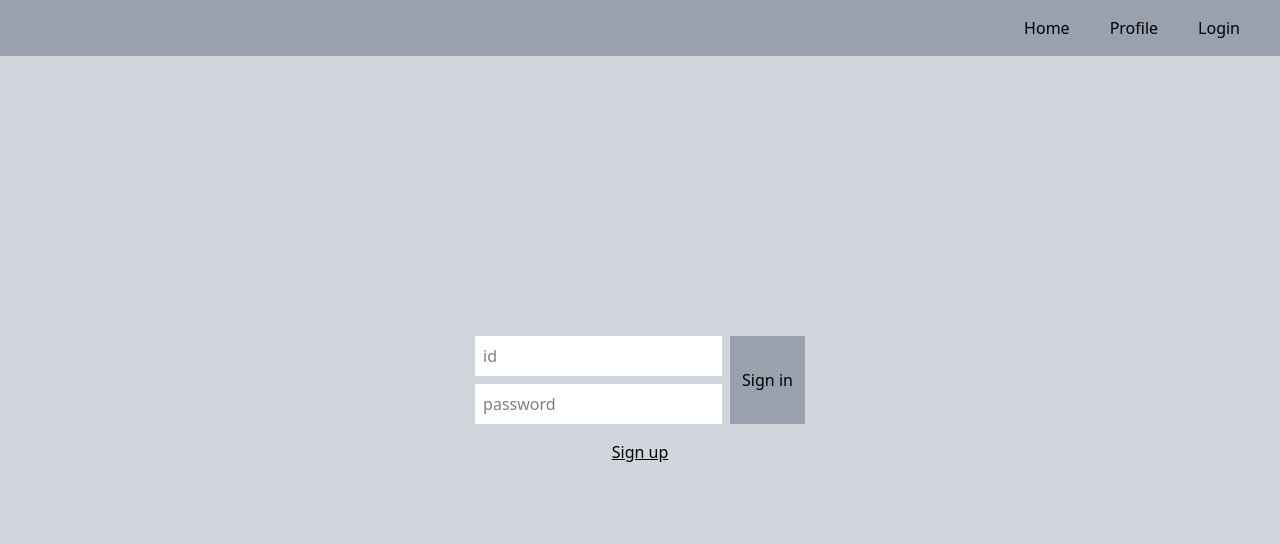
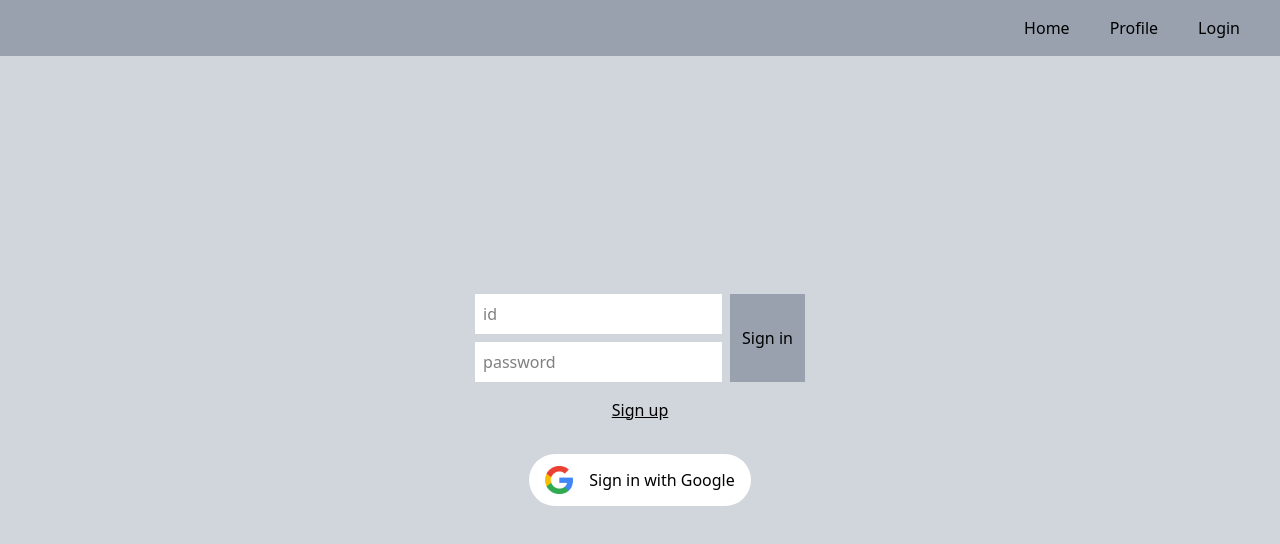
Before and after one commit to yeo-hyeonseok/practice_authjs, a Next.js app: page /login in a window 1280 px wide. Shown: the top 544 px of the page. Built offline with nearby package versions, Linux system fonts and the light colour scheme; no server answers.

Commit message:
[ADD] GoogleLoginButton 컴포넌트 추가

```diff
--- a/app/login/page.tsx
+++ b/app/login/page.tsx
@@ -4,6 +4,7 @@ import Link from 'next/link'
 import { useActionState } from 'react'
 import { signInWithCredentials } from '@/serverActions/auth'
 import TextInput from '@/components/TextInput'
+import GoogleLoginButton from '@/components/GoogleLoginButton'
 
 export default function LoginPage() {
   const [state, action] = useActionState(signInWithCredentials, { message: '' })
@@ -25,6 +26,7 @@ export default function LoginPage() {
         href="/register">
         Sign up
       </Link>
+      <GoogleLoginButton className="mt-4" />
     </div>
   )
 }
--- /dev/null
+++ b/components/GoogleLoginButton.tsx
@@ -0,0 +1,22 @@
+import Image from 'next/image'
+import { signInWithGoogle } from '@/serverActions/auth'
+
+interface Props {
+  className?: string
+}
+
+export default function GoogleLoginButton({ className }: Props) {
+  return (
+    <form
+      className={`${className} flex cursor-pointer items-center gap-4 rounded-full bg-white px-4 py-3`}
+      action={signInWithGoogle}>
+      <Image
+        src="/images/google_logo.png"
+        width={28}
+        height={28}
+        alt="google"
+      />
+      <button className="cursor-pointer">Sign in with Google</button>
+    </form>
+  )
+}
```
Also changed, not shown: public/images/google_logo.png (added), 1 other file (tests, documents, lock files or other folders).
